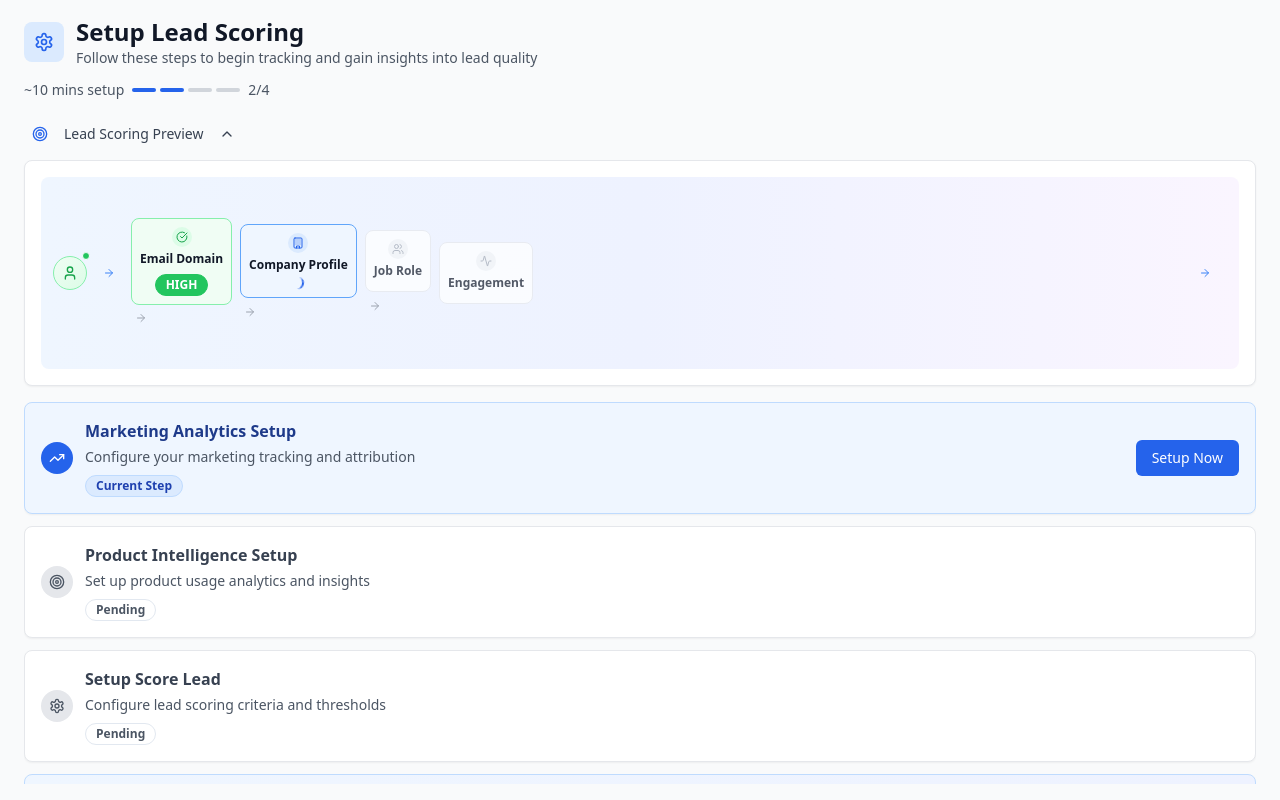
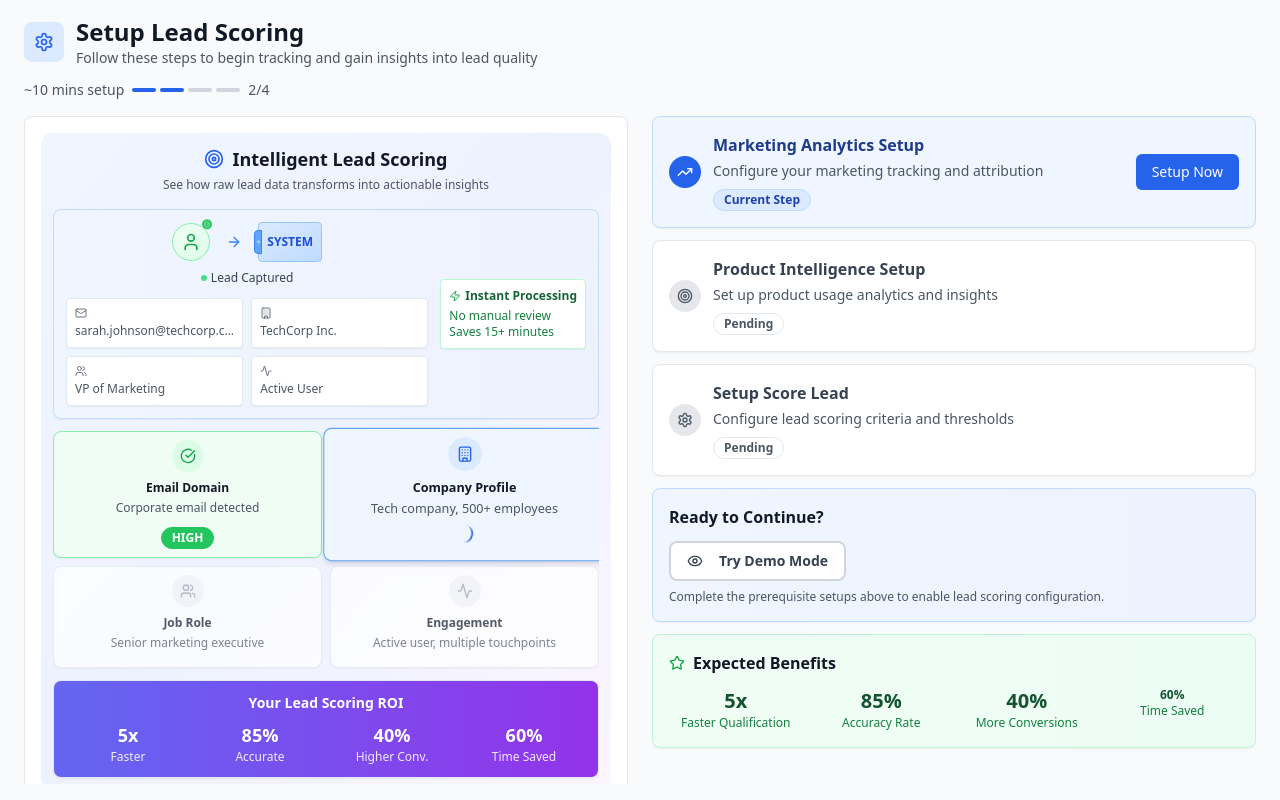
Before and after one commit to PsPasha23/lead-qualifier-insights, a React (Vite) app: page /pre-setup in a window 1280 px wide. Built offline with nearby package versions, Linux system fonts and the light colour scheme.

Commit message:
Revert to two-division layout
Restored the two-column layout for the PreSetup page.

```diff
--- a/src/pages/PreSetup.tsx
+++ b/src/pages/PreSetup.tsx
@@ -3,8 +3,7 @@ import { useState } from "react";
 import { Button } from "@/components/ui/button";
 import { Card, CardContent } from "@/components/ui/card";
 import { Badge } from "@/components/ui/badge";
-import { Collapsible, CollapsibleContent, CollapsibleTrigger } from "@/components/ui/collapsible";
-import { Settings, Eye, CheckCircle, ArrowRight, Target, Zap, TrendingUp, Users, Star, ChevronDown, ChevronUp } from "lucide-react";
+import { Settings, Eye, CheckCircle, ArrowRight, Target, Zap, TrendingUp, Users, Star } from "lucide-react";
 import LeadScoringIllustration from "@/components/LeadScoringIllustration";
 import { useNavigate } from "react-router-dom";
 
@@ -20,7 +19,6 @@ interface Step {
 const PreSetup = () => {
   const navigate = useNavigate();
   const [hoveredStep, setHoveredStep] = useState<number | null>(null);
-  const [isIllustrationCollapsed, setIsIllustrationCollapsed] = useState(false);
 
   // Simulate setup status - you can modify these to test different states
   const [marketingAnalyticsComplete, setMarketingAnalyticsComplete] = useState(false);
@@ -72,10 +70,6 @@ const PreSetup = () => {
     console.log(`Setting up step ${stepNumber}`);
   };
 
-  const handleAnimationComplete = () => {
-    setIsIllustrationCollapsed(true);
-  };
-
   return (
     <div className="h-screen bg-gray-50 overflow-hidden">
       <div className="container mx-auto px-6 py-4 h-full flex flex-col">
@@ -104,40 +98,19 @@ const PreSetup = () => {
           </div>
         </div>
 
-        {/* Horizontal Illustration - Collapsible */}
-        <Collapsible open={!isIllustrationCollapsed} onOpenChange={setIsIllustrationCollapsed}>
-          <div className="mb-4">
-            <CollapsibleTrigger asChild>
-              <Button
-                variant="ghost"
-                className="flex items-center space-x-2 text-sm font-medium text-gray-700 hover:text-gray-900 p-2 h-auto"
-              >
-                <Target className="h-4 w-4 text-blue-600" />
-                <span>Lead Scoring Preview</span>
-                {isIllustrationCollapsed ? (
-                  <ChevronDown className="h-4 w-4" />
-                ) : (
-                  <ChevronUp className="h-4 w-4" />
-                )}
-              </Button>
-            </CollapsibleTrigger>
-            <CollapsibleContent className="mt-2">
-              <Card className="border border-gray-200 bg-white shadow-sm">
-                <CardContent className="p-4">
-                  <div className="h-48 overflow-hidden">
-                    <LeadScoringIllustration
-                      horizontal={true}
-                      onAnimationComplete={handleAnimationComplete}
-                    />
-                  </div>
+        {/* Main Content - Two Column Layout */}
+        <div className="flex gap-6 flex-1 overflow-hidden">
+          {/* Left Column - Illustration */}
+          <div className="w-1/2 flex flex-col">
+            <Card className="border border-gray-200 bg-white shadow-sm flex-1">
+              <CardContent className="p-4 h-full">
+                <LeadScoringIllustration />
               </CardContent>
             </Card>
-            </CollapsibleContent>
           </div>
-        </Collapsible>
 
-        {/* Setup Steps - Full width */}
-        <div className="space-y-3 flex-1 overflow-y-auto">
+          {/* Right Column - Setup Steps */}
+          <div className="w-1/2 flex flex-col space-y-3 overflow-y-auto">
             {steps.map((step) => {
               const Icon = step.icon;
               const isActive = step.status === 'current';
@@ -280,6 +253,7 @@ const PreSetup = () => {
           </div>
         </div>
       </div>
+    </div>
   );
 };
 
```
Lines whose indentation alone changed are shown as unchanged.
